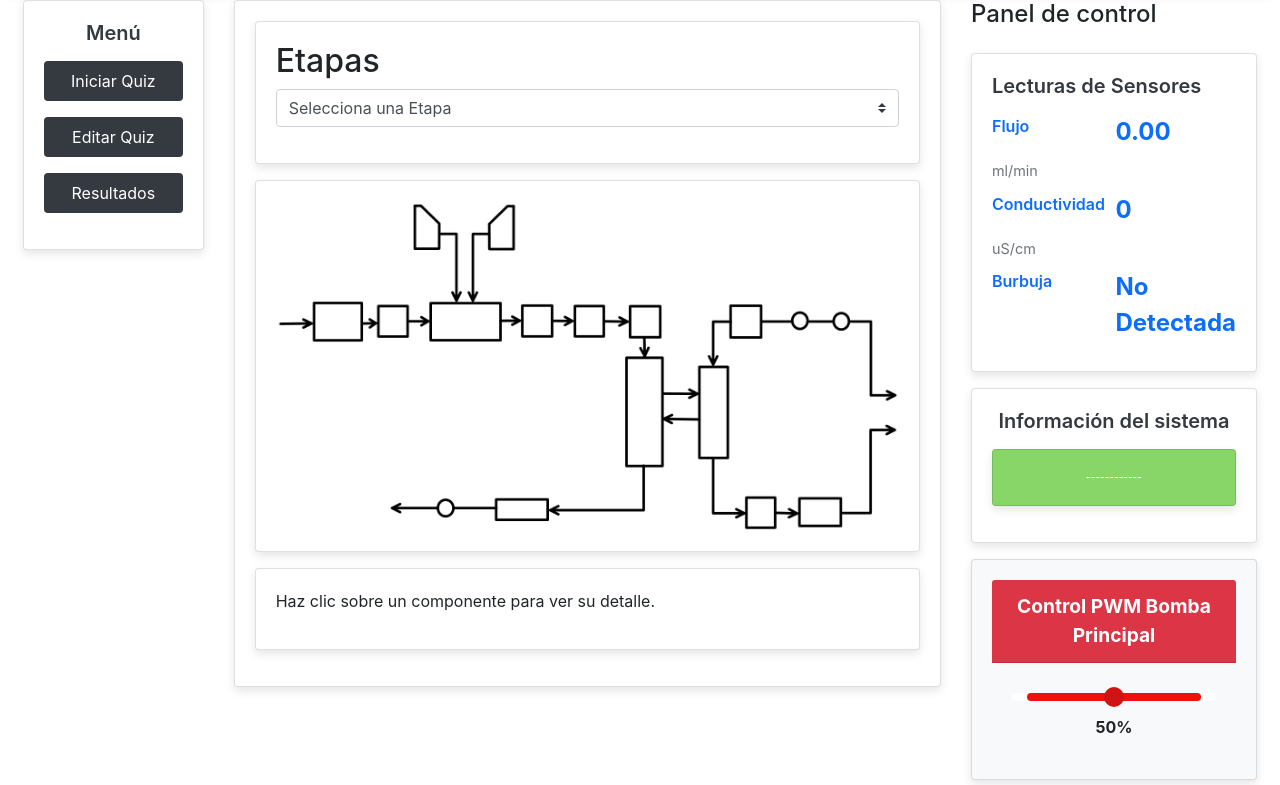
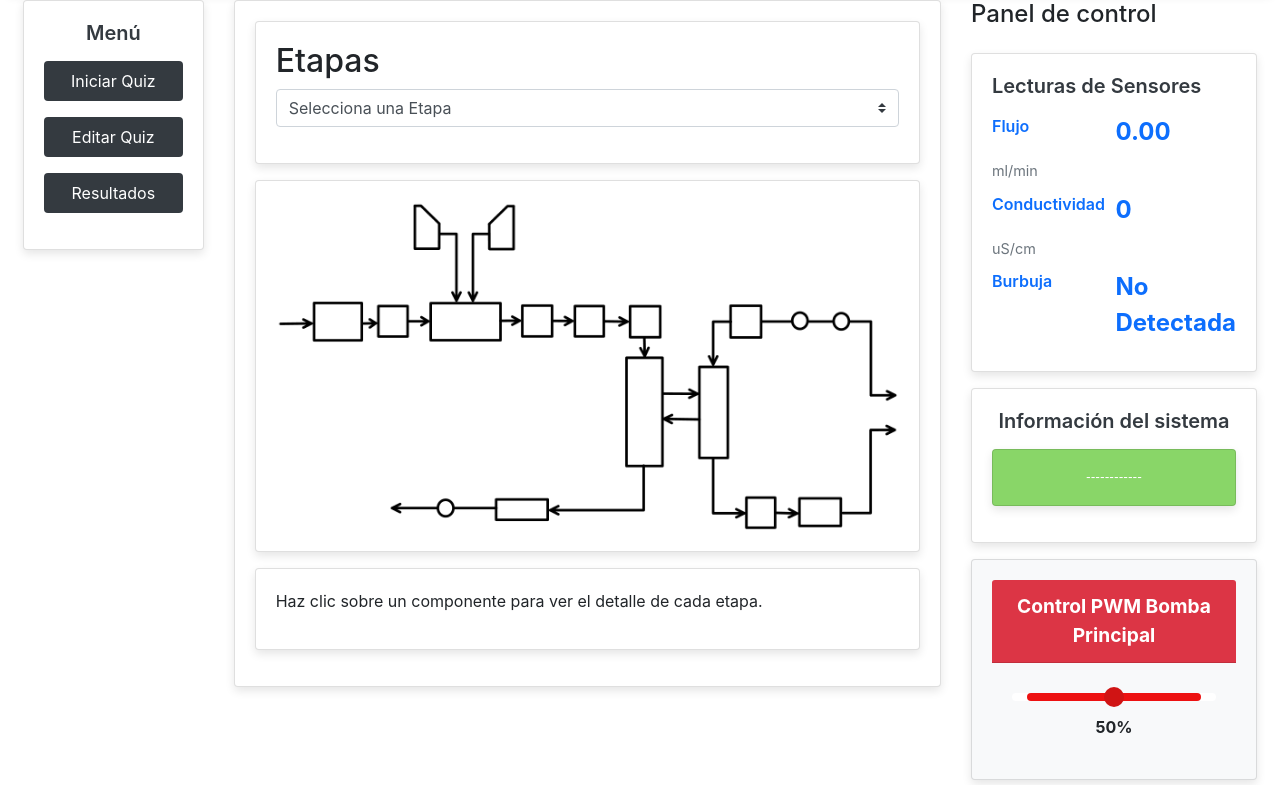
Before and after one commit to VictoriaIM75/django-railway, a Django app: page / in a window 1280 px wide. Shown: the part 198-983 px from the top of the page. Run offline with Django 5.2, Linux system fonts and the light colour scheme; the visitor is signed in with stand-in values (Sample User, id 1); parts of the project's set-up code (start-up, migrations or seed data) failed here and were passed over; some libraries are stand-ins or nearby versions.

Commit message:
commit despues de la presentación

```diff
--- a/accounts/templates/accounts/inicio.html
+++ b/accounts/templates/accounts/inicio.html
@@ -229,7 +229,7 @@
 
             </div>
             <div class="card card-body mb-3" id="tarjeta-info">
-                <p id="info">Haz clic sobre un componente para ver su detalle.</p>
+                <p id="info">Haz clic sobre un componente para ver el detalle de cada etapa.</p>
             </div>
         </div>
     </div>
```
